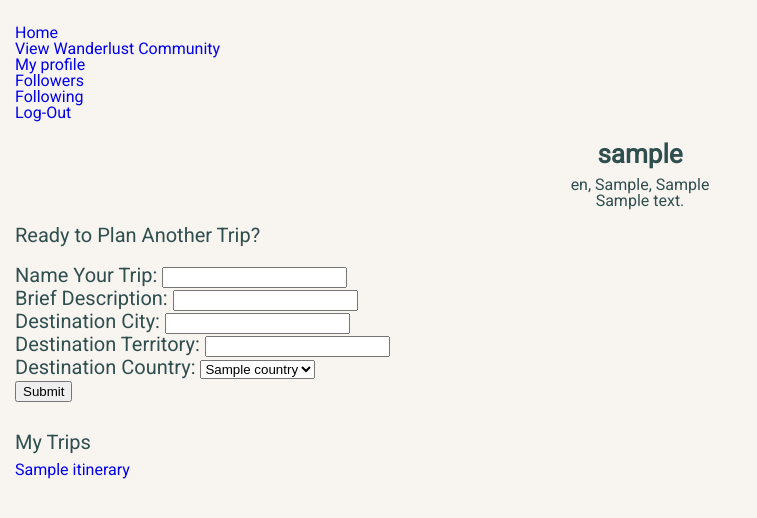
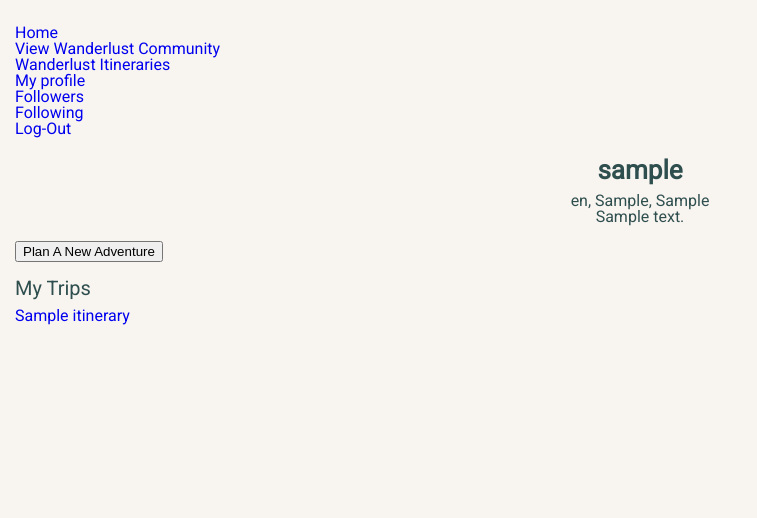
Before and after one commit to lunaxlam/wanderlust, a Flask app: a page that uses templates/base.html in a window 1280 px wide. Shown: the top 518 px of the page, without its empty margins (0-757 px from the left). Run offline with Flask 2, Linux system fonts and the light colour scheme; the visitor is signed in with stand-in values (Sample User, id 1); tables that the repository leaves empty hold one stand-in row (values such as "Sample post"); some libraries are stand-ins or nearby versions.

Commit message:
Added and implemented reactCreateItinerary component on home and user_profile pages

```diff
--- a/server.py
+++ b/server.py
@@ -173,35 +173,30 @@ def follower_user(username):
 
 ### Itinerary Routes  ###
 
-@app.route("/create_itinerary", methods=["GET", "POST"])
+@app.route("/create_itinerary", methods=["POST"])
 def create_itinerary():
     """Display form to create a travel itinerary"""
 
-    if request.method == "GET":
-        countries = Country.get_countries()
-        return render_template("create_itinerary.html", countries=countries)
-    else:
+    formData = dict(request.form)
 
-        formData = dict(request.form)
+    itinerary_name = formData["name"]
+    overview = formData["overview"]
+    locale = formData["locale"]
+    territory = formData["territory"]
+    country = formData["country"]
 
-        itinerary_name = formData["name"]
-        overview = formData["overview"]
-        locale = formData["locale"]
-        territory = formData["territory"]
-        country = formData["country"]
+    itinerary = Itinerary.create_itinerary(session["user_id"], itinerary_name, overview)
+    location = Location.create_location(locale, territory, country)
 
-        itinerary = Itinerary.create_itinerary(session["user_id"], itinerary_name, overview)
-        location = Location.create_location(locale, territory, country)
+    itinerary.locations.append(location)
+    db.session.add(itinerary)
+    db.session.commit()
 
-        itinerary.locations.append(location)
-        db.session.add(itinerary)
-        db.session.commit()
+    flash(f"Success! {itinerary_name} created.")
 
-        flash(f"Success! {itinerary_name} created.")
+    itinerary_id = itinerary.itinerary_id
 
-        itinerary_id = itinerary.itinerary_id
-
-        return redirect(f"/itinerary/{itinerary_id}")
+    return redirect(f"/itinerary/{itinerary_id}")
 
 
 @app.route("/itineraries")
@@ -456,7 +451,6 @@ def delete_activity():
 
 
 ### Country Routes  ###
-
 @app.route("/countries")
 def show_countries():
     """Display Wanderlust approved countries"""
--- /dev/null
+++ b/static/js/reactCreateItinerary.js
@@ -0,0 +1,43 @@
+'use strict';
+
+function CreateItinerary() {
+
+    const onClick = (evt) => {
+
+        const Btn = evt.target;
+
+        Btn.hidden = true;
+
+        document.querySelector('#create-itinerary').insertAdjacentHTML(
+            'beforeend',
+            `<h2>Plan A New Adventure</h2>
+            <form action='/create_itinerary' method='POST'>
+                <label for='itinerary-name'>Name Your Trip: </label>
+                <input type='text' name='name' id='itinerary-name' required>
+                <br>
+                <label for='itinerary-overview'>Brief Description: </label>
+                <input type='text' name='overview' id='itinerary-overview' required>
+                <br>
+                <label for='destination-locale'>Locale: </label>
+                <input type='text' name='locale' id='itinerary-locale' required>
+                <br>
+                <label for='destination-territory'>Territory: </label>
+                <input type='text' name='territory' id='itinerary-territory' required>
+                <br>
+                <label for='destionation-country'>Country: </label>
+                <input type='text' name='country' id='destination-country' pattern='(\\b\\w{3}\\b)' required>
+                <br>
+                <p class='hint'>Country code must be entered as three-letter
+                    <a href='https://en.wikipedia.org/wiki/ISO_3166-1_alpha-3'
+                        target='_blank'>ISO-3166</a> code standard. Need a
+                    <a href='/countries' target='_blank'>hint</a>?</p>
+                <input type="submit" name="submit">
+            </form>`
+        )
+    }
+    return (
+        <button onClick={onClick}>Plan A New Adventure</button>
+    );
+}
+
+ReactDOM.render(<CreateItinerary />, document.querySelector('#create-itinerary'));
--- a/templates/base.html
+++ b/templates/base.html
@@ -43,6 +43,7 @@
                 {% endblock %}
 
                 {% if "user" in session %}
+                    <ul><a href="/itineraries">Wanderlust Itineraries</a></ul>
                     <ul><a href="/user/{{ session['user'] }}">My profile</a></ul>
                     <ul><a href="/user/{{ session['user'] }}/followers">Followers</a></ul>
                     <ul><a href="/user/{{ session['user'] }}/following">Following</a></ul>
--- a/templates/user_profile.html
+++ b/templates/user_profile.html
@@ -23,29 +23,7 @@
             <ul><a href="/user/{{ display_user.username }}/following">Following</a></ul>
         </div><br>
     {% else %}
-        <h2>Ready to Plan Another Trip?<br><br>
-        <form action="/create_itinerary" method="POST">
-            <label for="itinerary-name">Name Your Trip: </label>
-            <input type="text" name="name" id="itinerary-name" required>
-            <br>
-            <label for="itinerary-overview">Brief Description: </label>
-            <input type="text" name="overview" id="itinerary-overview" required>
-            <br>
-            <label for="itinerary-locale">Destination City: </label>
-            <input type="text" name="locale" id="itinerary-locale" required>
-            <br>
-            <label for="user-locale">Destination Territory: </label>
-            <input type="text" name="territory" id="itinerary-territory" required>
-            <br>
-            <label for="user-country">Destination Country: </label>
-            <select name="country" id="country">
-                {% for country in countries %}
-                    <option value="{{ country.country_code }}">{{ country.country_name }}</option>
-                {% endfor %}
-            </select>
-            <br>
-            <input type="submit" name="submit">
-        </form>
+        <div id="create-itinerary"></div>
     {% endif %}
 
     <br>
@@ -56,7 +34,7 @@
         <ul><a href="/itinerary/{{ itinerary.itinerary_id }}">{{ itinerary.itinerary_name }}</a></ul>
     {% endfor %}
 
-    <div id="saved-trips">
-
-    </div>
+    {% if display_user.username == session["user"] %}
+        <script src="/static/js/reactCreateItinerary.js" type="text/jsx"></script>
+    {% endif %}
 {% endblock %}
```
Also changed, not shown: templates/create_itinerary.html (deleted, +0 -35 lines), templates/home.html (+6 -2 lines).
